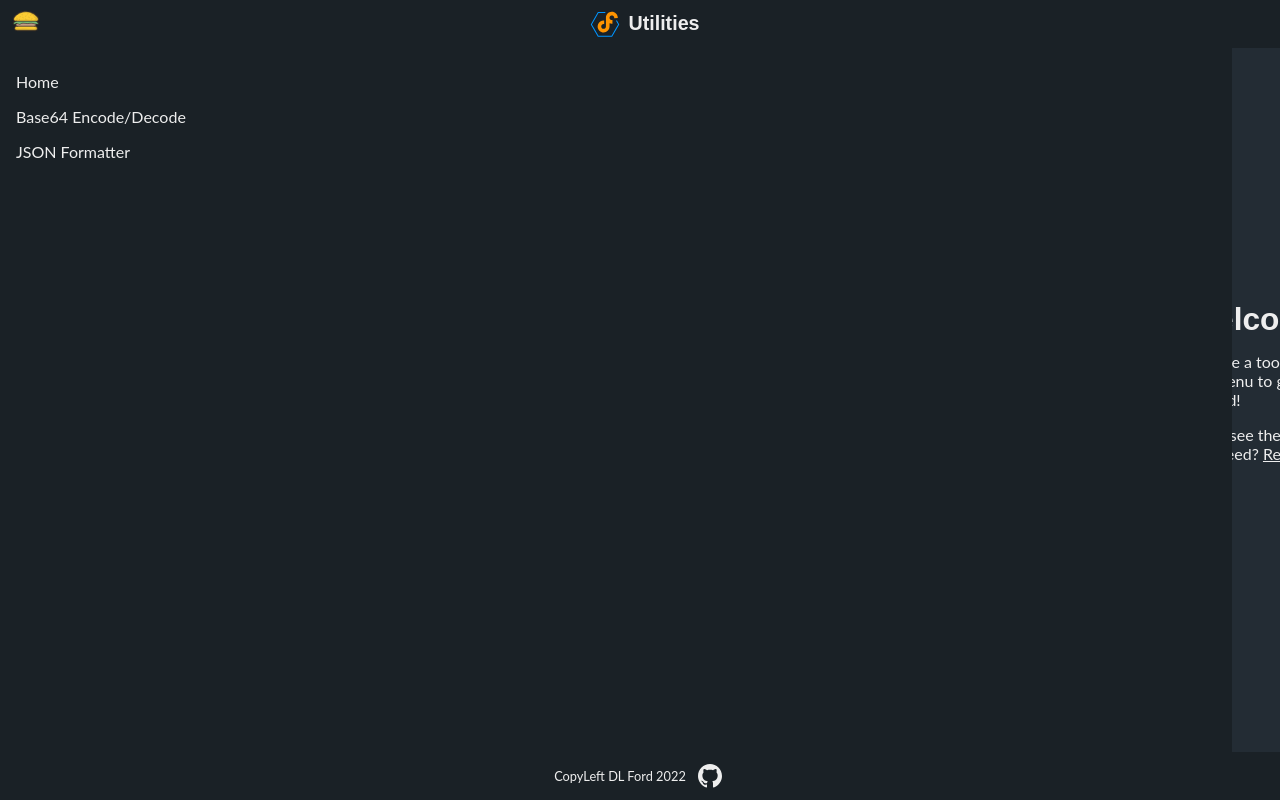
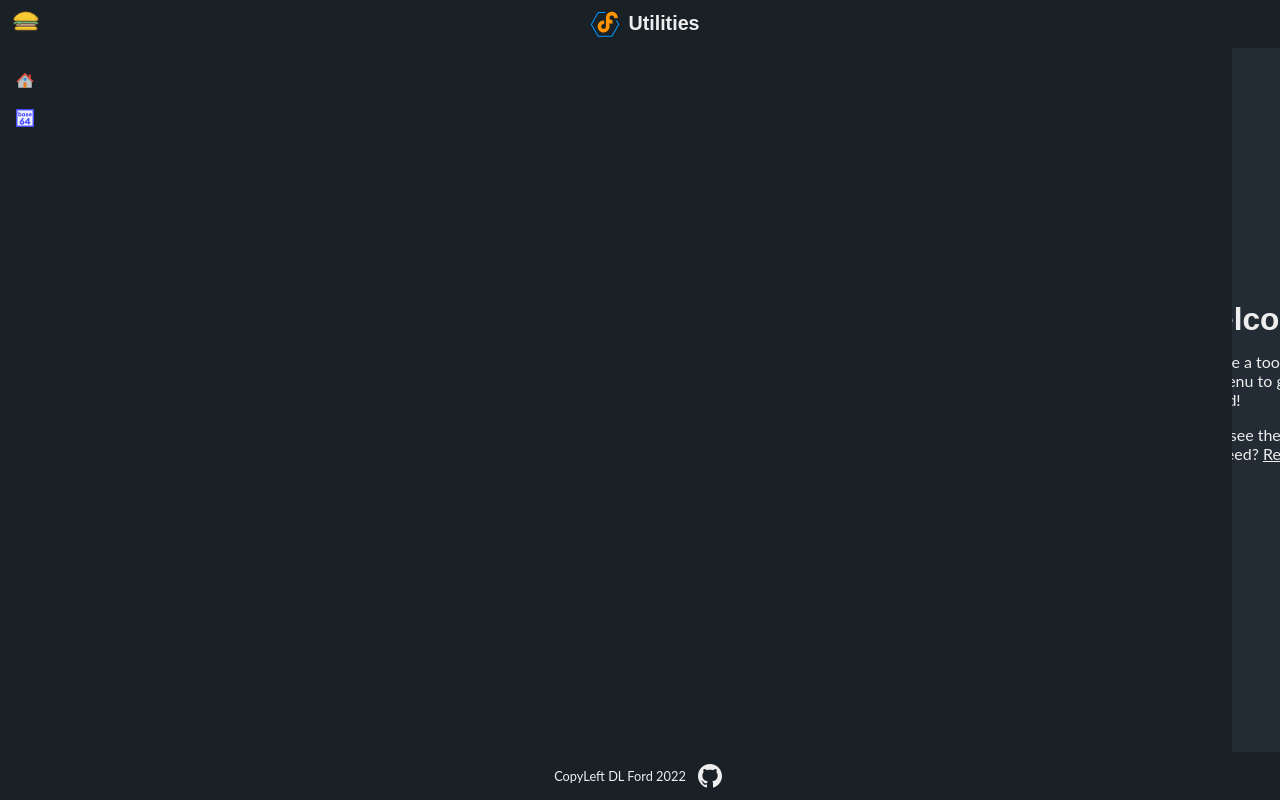
Before and after one commit to dlford/utils.dlford.io, a Vue app: page / in a window 1280 px wide. Built offline with nearby package versions, Linux system fonts and the light colour scheme.

Commit message:
start on nav icons

```diff
--- /dev/null
+++ b/src/assets/Base64Icon.vue
@@ -0,0 +1,41 @@
+<template>
+  <svg
+    viewBox="0 0 300 300"
+    fill="none"
+    xmlns="http://www.w3.org/2000/svg"
+  >
+    <rect width="300" height="300" fill="#EEEFFD" />
+    <rect
+      x="12"
+      y="12"
+      width="276"
+      height="276"
+      stroke="#474BFF"
+      stroke-width="24"
+    />
+    <path
+      d="M68.7 123.1C65.6333 123.1 62.8667 122.5 60.4 121.3C57.9333 120.033 56.1667 118.6 55.1 117V122H40V47H55.1V77C56.1667 75.4 57.9333 74 60.4 72.8C62.8667 71.5333 65.6333 70.9 68.7 70.9C75.1667 70.9 80.6333 73.4667 85.1 78.6C89.6333 83.7333 91.9 89.8667 91.9 97C91.9 104.133 89.6333 110.267 85.1 115.4C80.6333 120.533 75.1667 123.1 68.7 123.1ZM57 105.9C59.1333 108.233 61.9 109.4 65.3 109.4C68.7 109.4 71.4333 108.233 73.5 105.9C75.6333 103.567 76.7 100.6 76.7 97C76.7 93.4 75.6333 90.4333 73.5 88.1C71.4333 85.7667 68.7 84.6 65.3 84.6C61.9 84.6 59.1333 85.7667 57 88.1C54.9333 90.4333 53.9 93.4 53.9 97C53.9 100.6 54.9333 103.567 57 105.9Z"
+      fill="#474BFF"
+    />
+    <path
+      d="M121.528 123.1C115.061 123.1 109.561 120.533 105.028 115.4C100.561 110.267 98.3281 104.133 98.3281 97C98.3281 89.8667 100.561 83.7333 105.028 78.6C109.561 73.4667 115.061 70.9 121.528 70.9C127.261 70.9 131.795 72.9333 135.128 77V72H150.228V122H135.128V117C131.795 121.067 127.261 123.1 121.528 123.1ZM116.628 105.9C118.761 108.233 121.528 109.4 124.928 109.4C128.328 109.4 131.061 108.233 133.128 105.9C135.261 103.567 136.328 100.6 136.328 97C136.328 93.4 135.261 90.4333 133.128 88.1C131.061 85.7667 128.328 84.6 124.928 84.6C121.528 84.6 118.761 85.7667 116.628 88.1C114.561 90.4333 113.528 93.4 113.528 97C113.528 100.6 114.561 103.567 116.628 105.9Z"
+      fill="#474BFF"
+    />
+    <path
+      d="M182.856 123.1C176.19 123.1 170.69 121.467 166.356 118.2C162.09 114.867 159.823 110.7 159.556 105.7H175.456C175.59 107.633 176.39 109.133 177.856 110.2C179.323 111.2 181.156 111.7 183.356 111.7C187.09 111.7 188.956 110.633 188.956 108.5C188.956 107.433 188.523 106.633 187.656 106.1C186.856 105.5 185.39 104.9 183.256 104.3L173.156 101.7C164.756 99.5 160.556 94.2667 160.556 86C160.556 81.5333 162.423 77.9 166.156 75.1C169.89 72.3 174.99 70.9 181.456 70.9C187.19 70.9 191.956 72.3333 195.756 75.2C199.623 78 201.756 81.9667 202.156 87.1H186.956C186.356 84.0333 184.423 82.5 181.156 82.5C177.756 82.5 176.056 83.5667 176.056 85.7C176.056 87.5667 177.756 88.8667 181.156 89.6L190.256 92C195.256 93.3333 198.856 95.2667 201.056 97.8C203.256 100.333 204.356 103.633 204.356 107.7C204.356 112.3 202.356 116.033 198.356 118.9C194.356 121.7 189.19 123.1 182.856 123.1Z"
+      fill="#474BFF"
+    />
+    <path
+      d="M237.133 123.1C229.399 123.1 223.033 120.633 218.033 115.7C213.099 110.767 210.633 104.5 210.633 96.9C210.633 89.4333 213.133 83.2333 218.133 78.3C223.199 73.3667 229.533 70.9 237.133 70.9C240.799 70.9 244.233 71.5333 247.433 72.8C250.699 74.0667 253.566 75.9 256.033 78.3C258.566 80.7 260.533 83.8 261.933 87.6C263.333 91.4 263.966 95.7 263.833 100.5H225.333C225.599 103.233 226.799 105.533 228.933 107.4C231.066 109.2 234.066 110.1 237.933 110.1C240.133 110.1 242.133 109.667 243.933 108.8C245.733 107.867 246.933 106.733 247.533 105.4H263.333C261.733 110.667 258.533 114.933 253.733 118.2C248.933 121.467 243.399 123.1 237.133 123.1ZM236.733 82.9C233.866 82.9 231.466 83.6333 229.533 85.1C227.666 86.5667 226.399 88.5 225.733 90.9H247.133C246.399 88.1667 245.033 86.1667 243.033 84.9C241.099 83.5667 238.999 82.9 236.733 82.9Z"
+      fill="#474BFF"
+    />
+    <path
+      d="M127.765 251.126C120.759 258.375 111.383 262 99.6373 262C87.8916 262 78.5156 258.375 71.5094 251.126C64.5031 243.877 61 234.66 61 223.476C61 219.955 61.5667 216.589 62.7 213.379C63.8334 210.065 65.0698 207.32 66.4092 205.146C67.8517 202.867 70.376 199.087 73.9821 193.806L104.583 150H133.329L106.437 188.524C114.783 189.249 122.15 192.77 128.538 199.087C135.029 205.301 138.275 213.482 138.275 223.631C138.275 234.712 134.772 243.877 127.765 251.126ZM99.6373 239.476C103.965 239.476 107.571 237.974 110.456 234.971C113.341 231.968 114.783 228.291 114.783 223.942C114.783 219.592 113.341 215.916 110.456 212.913C107.571 209.909 103.965 208.408 99.6373 208.408C95.1039 208.408 91.4462 209.909 88.6643 212.913C85.8824 215.812 84.4915 219.489 84.4915 223.942C84.4915 228.395 85.8824 232.123 88.6643 235.126C91.4462 238.026 95.1039 239.476 99.6373 239.476Z"
+      fill="#474BFF"
+    />
+    <path
+      d="M200.599 260.291V236.369H146.97V217.417L202.917 150H223.936V214.932H238V236.369H223.936V260.291H200.599ZM175.408 214.932H200.599V184.641L175.408 214.932Z"
+      fill="#474BFF"
+    />
+  </svg>
+</template>
--- /dev/null
+++ b/src/assets/HomeIcon.vue
@@ -0,0 +1,56 @@
+<template>
+  <svg
+    xmlns:rdf="http://www.w3.org/1999/02/22-rdf-syntax-ns#"
+    xmlns="http://www.w3.org/2000/svg"
+    viewBox="0 0 24 24"
+    version="1.1"
+    xmlns:cc="http://creativecommons.org/ns#"
+    xmlns:dc="http://purl.org/dc/elements/1.1/"
+  >
+    <g transform="translate(0 -1028.4)">
+      <rect
+        height="5.9999"
+        width="3"
+        y="1031.4"
+        x="17"
+        fill="#c0392b"
+      />
+      <path
+        d="m12 3.0312l-9 8.9688v1.812 5.376 1.812h1 8 8 1v-1.812-5.376-1.812l-9-8.9688z"
+        transform="translate(0 1028.4)"
+        fill="#bdc3c7"
+      />
+      <path
+        fill="#95a5a6"
+        d="m12 1032-9 8.9v1.9 0.1l9-9 9 9v-0.1-1.9l-9-8.9z"
+      />
+      <g>
+        <path
+          d="m12 1029.4-11.314 11.3 1.4145 1.4 9.8995-9.9 9.899 9.9 1.415-1.4-11.314-11.3z"
+          fill="#e74c3c"
+        />
+        <path
+          d="m14 9a2 2 0 1 1 -4 0 2 2 0 1 1 4 0z"
+          transform="translate(0 1029.4)"
+          fill="#3498db"
+        />
+        <rect height="6" width="4" y="1043.4" x="10" fill="#e67e22" />
+        <path
+          d="m12 17.5a0.5 0.5 0 1 1 -1 0 0.5 0.5 0 1 1 1 0z"
+          transform="translate(1.5 1029.4)"
+          fill="#d35400"
+        />
+        <path
+          d="m12 1036.4c-1.105 0-2 0.9-2 2 0 0.1 0.021 0.3 0.062 0.5 0.222-0.9 1.006-1.5 1.938-1.5s1.716 0.6 1.938 1.5c0.041-0.2 0.062-0.4 0.062-0.5 0-1.1-0.895-2-2-2z"
+          fill="#2980b9"
+        />
+        <path
+          d="m12 17.5a0.5 0.5 0 1 1 -1 0 0.5 0.5 0 1 1 1 0z"
+          transform="translate(1.5 1028.9)"
+          fill="#f1c40f"
+        />
+        <rect height="1" width="4" y="1042.4" x="10" fill="#d35400" />
+      </g>
+    </g>
+  </svg>
+</template>
--- a/src/components/LayoutComponent.vue
+++ b/src/components/LayoutComponent.vue
@@ -55,7 +55,12 @@ function toggleNav() {
           @click="changeTool(tool)"
           @keydown.enter="changeTool(tool)"
         >
-          {{ tool.title }}
+          <span v-if="!!tool.icon" class="icon">
+            <component :is="tool.icon" />
+          </span>
+          <span class="title">
+            {{ tool.title }}
+          </span>
         </li>
       </ul>
     </nav>
@@ -155,6 +160,15 @@ function toggleNav() {
 .nav li {
   padding: 0.5rem 0;
   cursor: pointer;
+  display: flex;
+  align-items: center;
+  gap: 0.5rem;
+}
+.nav li .icon {
+  display: inline-block;
+}
+.nav li .icon svg {
+  width: 18px;
 }
 .tool {
   grid-area: tool;
@@ -195,6 +209,9 @@ function toggleNav() {
   .outer.menu-open {
     grid-template-columns: minmax(10rem, 20vw) 1fr;
   }
+  .outer:not(.menu-open) .nav .title {
+    visibility: hidden;
+  }
   .burger {
     position: absolute;
     top: 0.25rem;
--- a/src/tools/index.js
+++ b/src/tools/index.js
@@ -1,7 +1,9 @@
 import { shallowRef } from 'vue';
 
 import WelcomeTool from './WelcomeTool.vue';
+import HomeIcon from '../assets/HomeIcon.vue';
 import Base64Tool from './Base64Tool.vue';
+import Base64Icon from '../assets/Base64Icon.vue';
 import JsonFormatterTool from './JsonFormatterTool.vue';
 
 /* TODO: Icons */
@@ -10,10 +12,12 @@ export default [
   {
     title: 'Home',
     payload: shallowRef(WelcomeTool),
+    icon: HomeIcon,
   },
   {
     title: 'Base64 Encode/Decode',
     payload: shallowRef(Base64Tool),
+    icon: Base64Icon,
   },
   {
     title: 'JSON Formatter',
```
